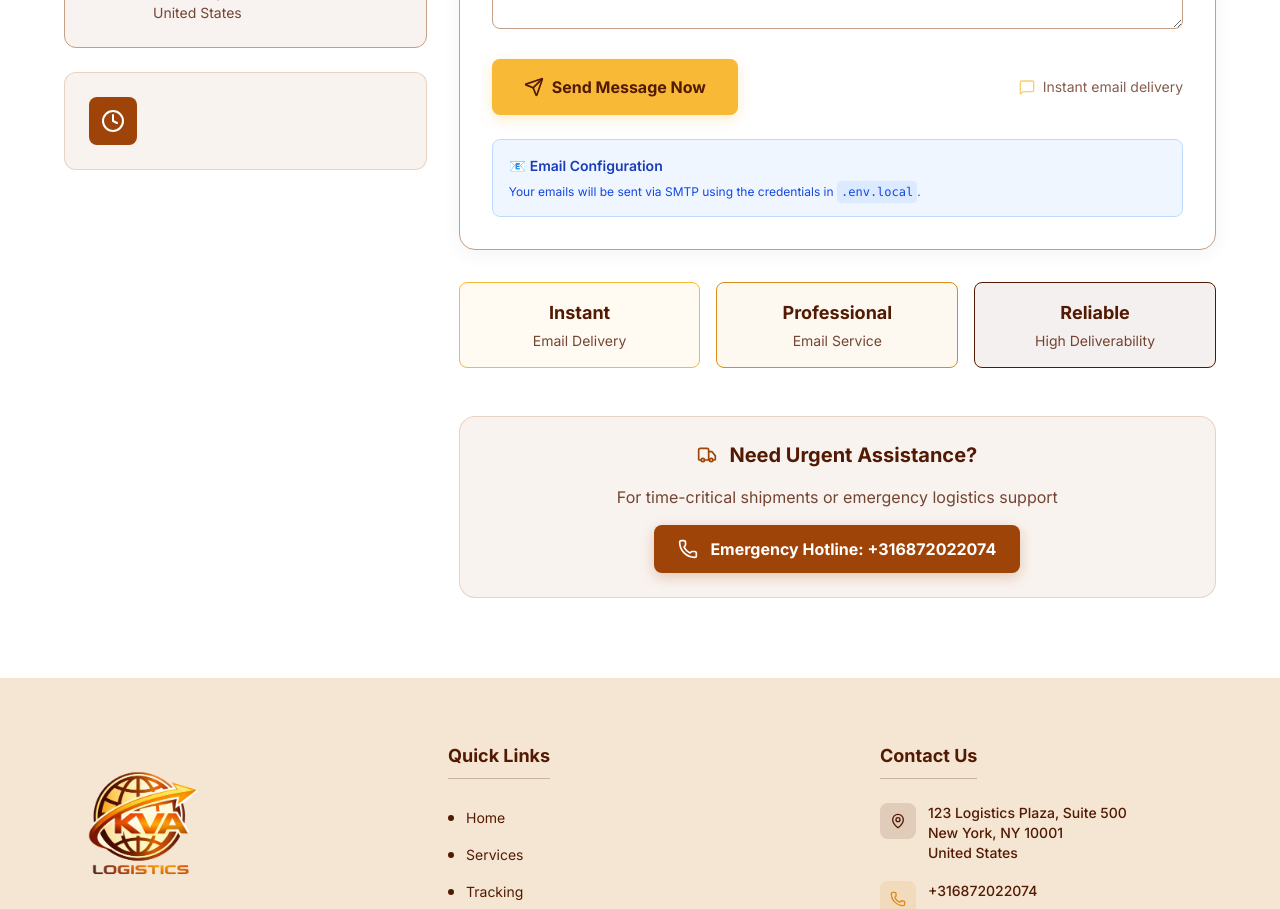
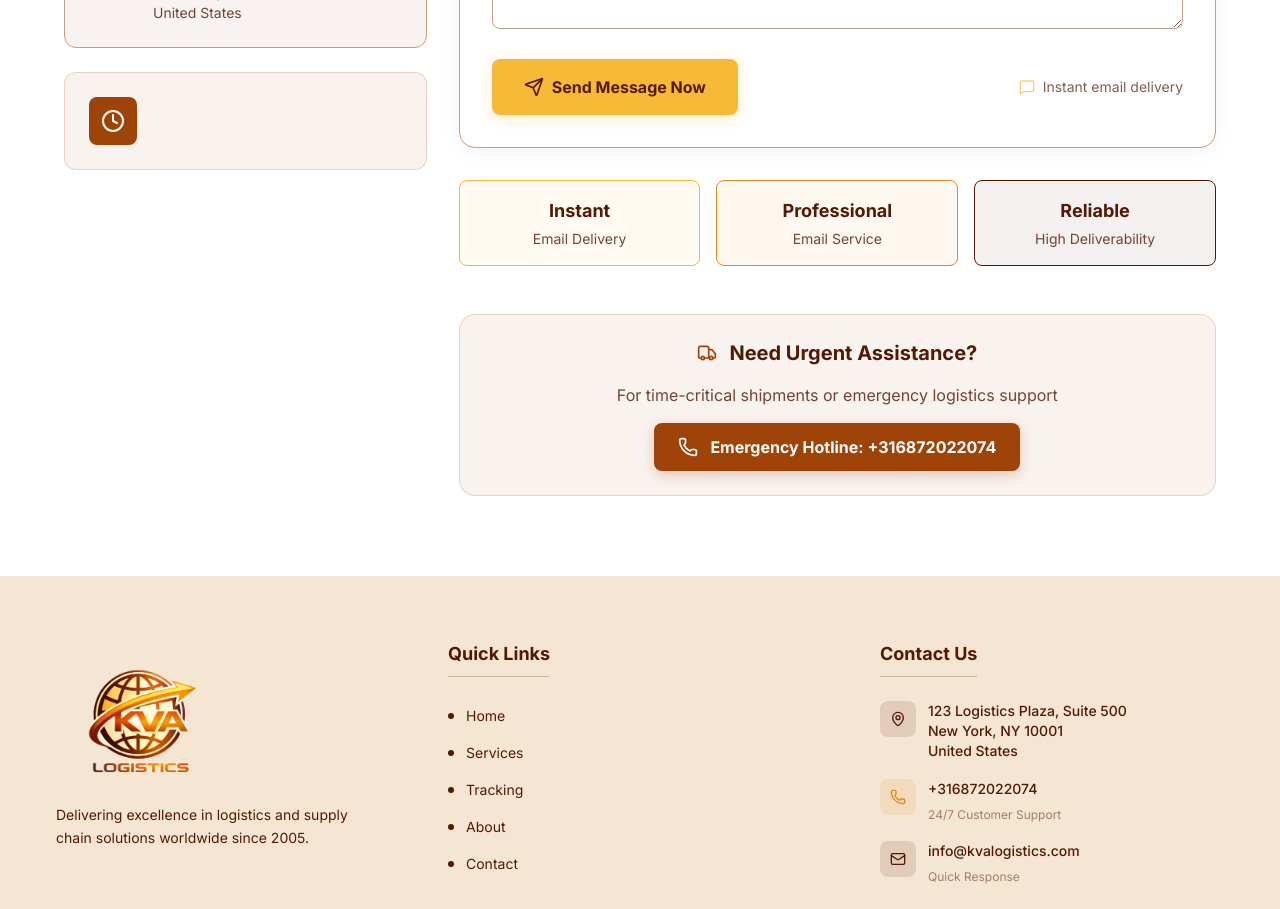
Before and after one commit to Prathamesh0008/KVA-Logistic, a Next.js app: page /contact in a window 1280 px wide. Shown: the part 1140-2049 px from the top of the page. Built offline with nearby package versions, Linux system fonts and the light colour scheme.

Commit message:
Upasana 04/03/2026

```diff
--- a/app/contact/page.js
+++ b/app/contact/page.js
@@ -389,12 +389,7 @@ const handleSubmit = async (e) => {
                   </form>
 
                   {/* Email Setup Instructions (can be removed in production) */}
-                  <div className="mt-6 p-4 bg-blue-50 border border-blue-200 rounded-lg">
-                    <h3 className="text-sm font-semibold mb-2 text-blue-800">📧 Email Configuration</h3>
-                    <p className="text-xs text-blue-700">
-                      Your emails will be sent via SMTP using the credentials in <code className="bg-blue-100 p-1 rounded">.env.local</code>.
-                    </p>
-                  </div>
+
                 </div>
 
                 {/* Additional Info */}
```
